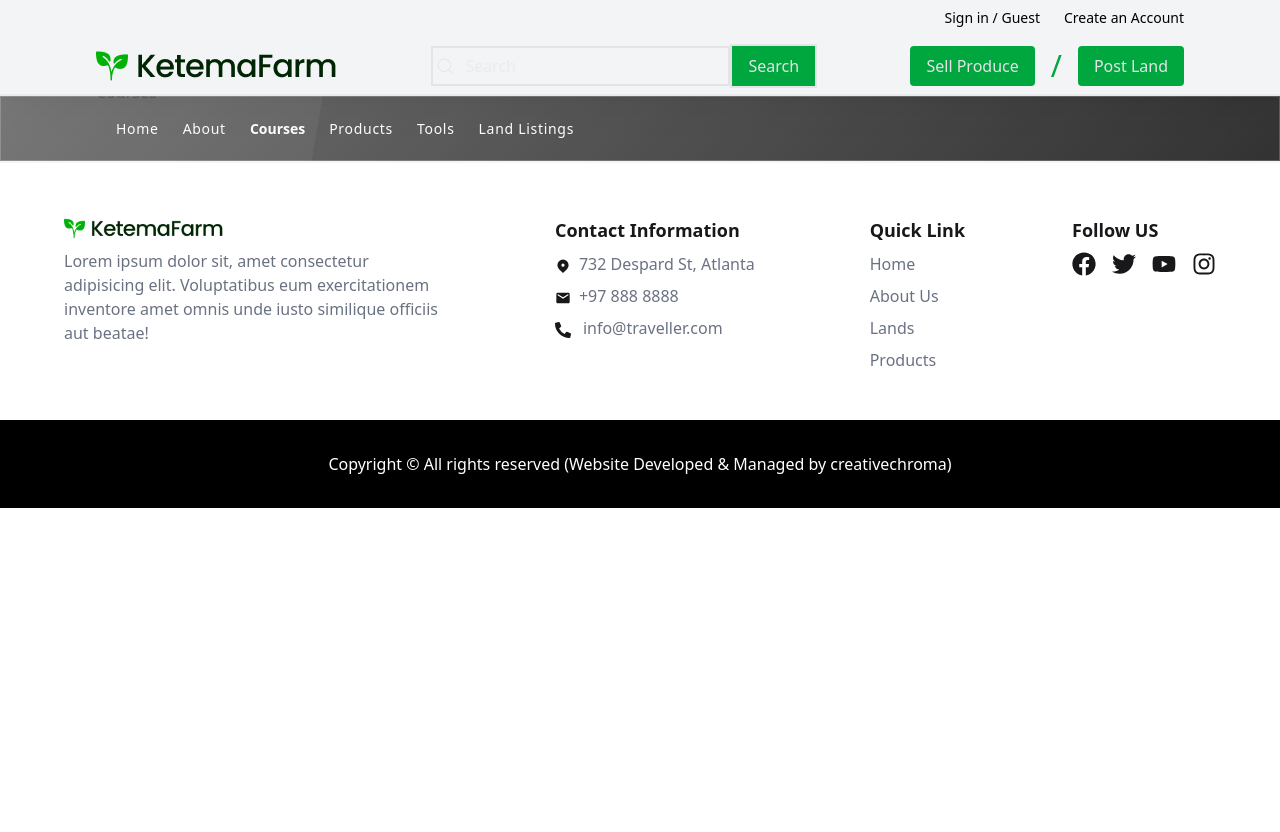
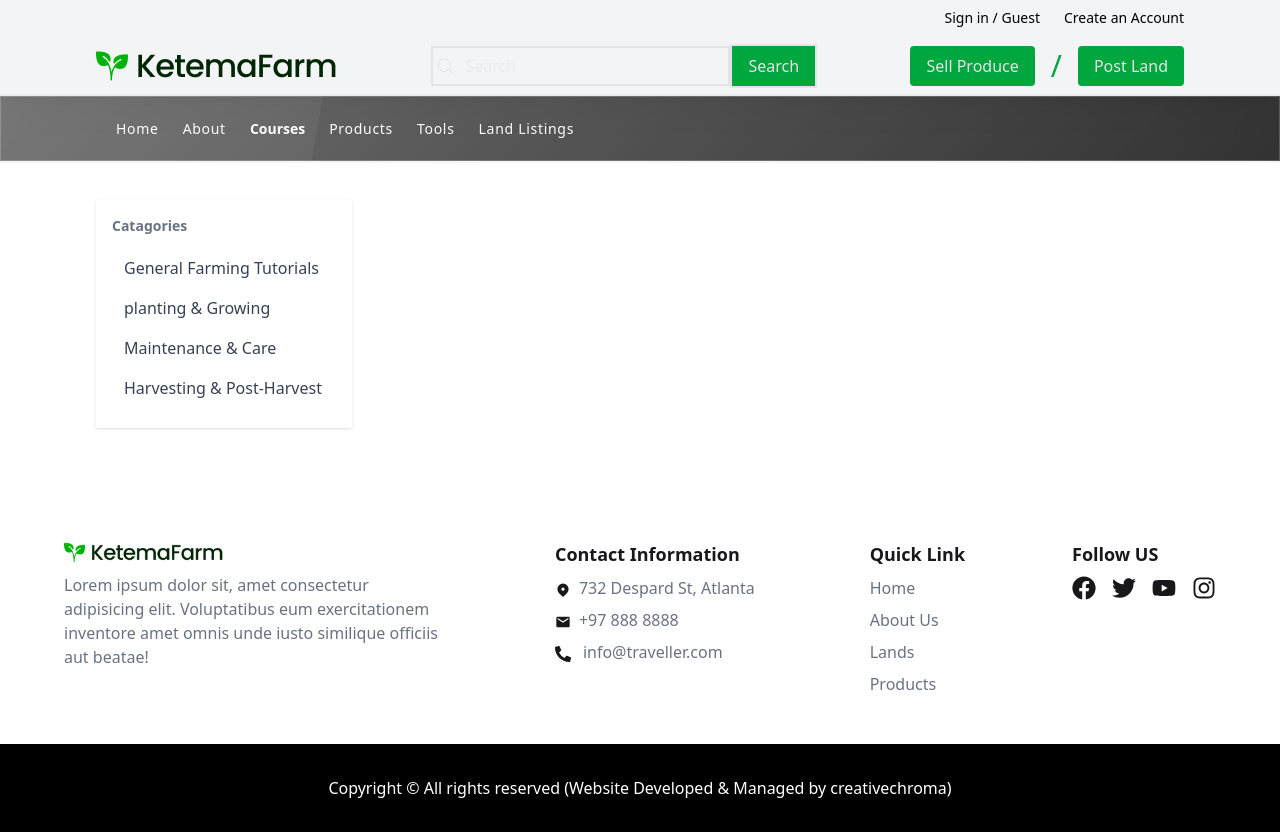
Before and after one commit to KetemaFarm/KetemaFarm, a React (Vite) app in the folder frontend/: page /courses in a window 1280 px wide. Before the commit the page ends 800 px from the top, so only its background shows below. Built offline with nearby package versions, Linux system fonts and the light colour scheme.

Commit message:
sidebar created for courses page and fav icon changed

```diff
--- a/frontend/index.html
+++ b/frontend/index.html
@@ -1,8 +1,8 @@
-<!doctype html>
+<!DOCTYPE html>
 <html lang="en" data-theme="light">
   <head>
     <meta charset="UTF-8" />
-    <link rel="icon" type="image/svg+xml" href="/vite.svg" />
+    <link rel="icon" type="image/svg+xml" href="./src/assets/favicon.png" />
     <meta name="viewport" content="width=device-width, initial-scale=1.0" />
     <title>ketemaFarm</title>
   </head>
--- /dev/null
+++ b/frontend/src/components/Sidebar.jsx
@@ -0,0 +1,33 @@
+import React from "react";
+
+const categories = [
+  "General Farming Tutorials",
+  "planting & Growing",
+  "Maintenance & Care",
+  "Harvesting & Post-Harvest",
+];
+function Sidebar({ selectedCategory, onSelectCategory }) {
+  return (
+    <aside className="w-64 bg-white p-4 shadow-sm flex-shrink-0 mt-30">
+      <h2 className="text-sm font-semibold text-gray-500 uppwecase mb-4">
+        Catagories
+      </h2>
+      <ul>
+        {categories.map((category) => (
+          <li key={category} className="mb-2">
+            <button
+              onClick={() => onSelectCategory(category)}
+              className={`w-full text-left px-3 py-1 rounded text-gray-700 hover:bg-gray-100 ${
+                selectedCategory === category ? "font-semibold bg-gray-100" : ""
+              }`}
+            >
+              {category}
+            </button>
+          </li>
+        ))}
+      </ul>
+    </aside>
+  );
+}
+
+export default Sidebar;
--- a/frontend/src/pages/Courses.jsx
+++ b/frontend/src/pages/Courses.jsx
@@ -1,6 +1,16 @@
+//main link: https://www.googleapis.com/youtube/v3
+//API Key: AIzaSyD-WL6Uh7BYFvaLt9DKfXyLi3bd0oLZs64
+//full request: https://www.googleapis.com/youtube/v3/search?key={your-api-key}&channelId={channel-id-here}&part=snippet,id&order=date&maxResults={number}
+
+import Sidebar from "../components/Sidebar";
+
 const Courses = () => {
   return (
-    <div>Courses</div>
-  )
-}
-export default Courses
+    <>
+      <div>
+        <Sidebar />
+      </div>
+    </>
+  );
+};
+export default Courses;
```
Also changed, not shown: frontend/src/assets/favicon.png (added).
